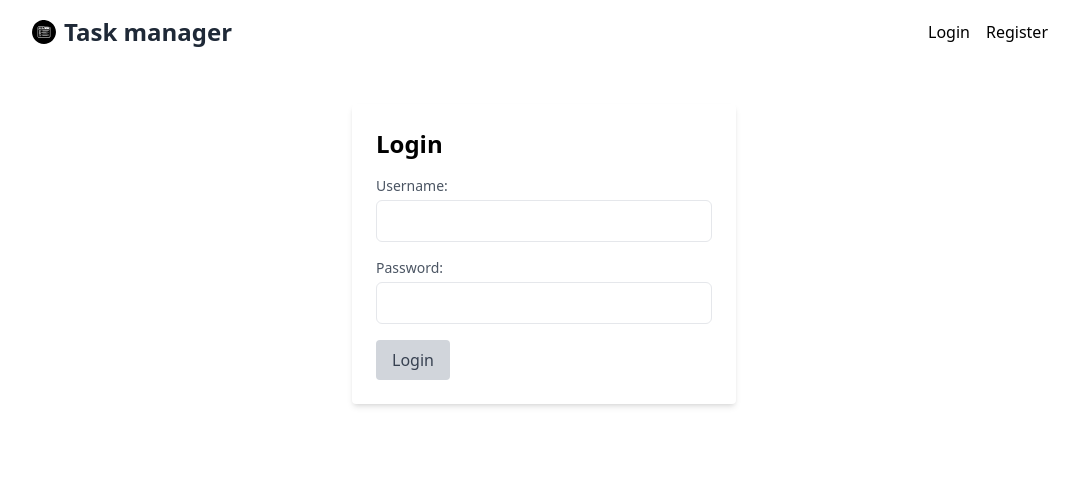
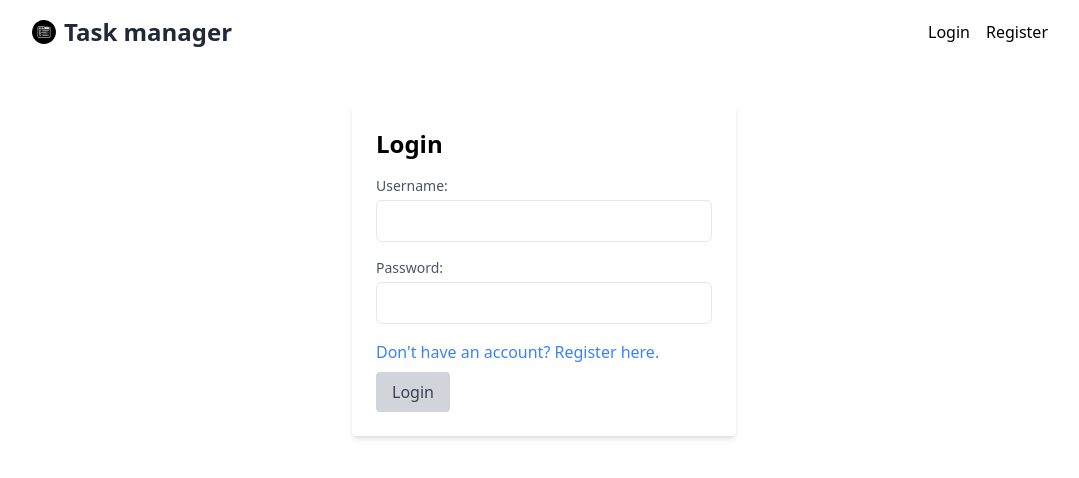
Before and after one commit to Chrilleweb/task-manager-app, a React (Create React App) app: page /login in a window 1280 px wide. Shown: the top 478 px of the page, without its empty margins (96-1175 px from the left). Built offline with nearby package versions, Linux system fonts and the light colour scheme.

Commit message:
register in login

```diff
--- a/src/components/Login.tsx
+++ b/src/components/Login.tsx
@@ -1,5 +1,5 @@
 import React, { useState } from "react";
-import { useNavigate } from "react-router-dom";
+import { Link, useNavigate } from "react-router-dom";
 import apiEndpoints from "../services/apiEndpoints";
 import apiService from "../services/apiService";
 
@@ -89,6 +89,9 @@ const Login: React.FC<LoginProps> = ({ setIsAuthenticated }) => {
           onChange={(e) => setPassword(e.target.value)}
         />
       </div>
+      <Link to="/register" className="text-blue-500 mb-2 block">
+        Don't have an account? Register here.
+      </Link>
       <button
         className="bg-gray-300 text-gray-700 px-4 py-2 rounded hover:bg-gray-400"
         onClick={handleLogin}
```
